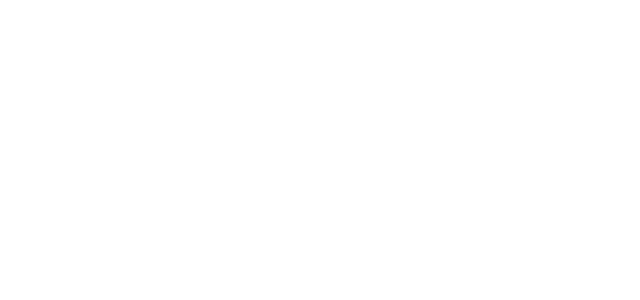
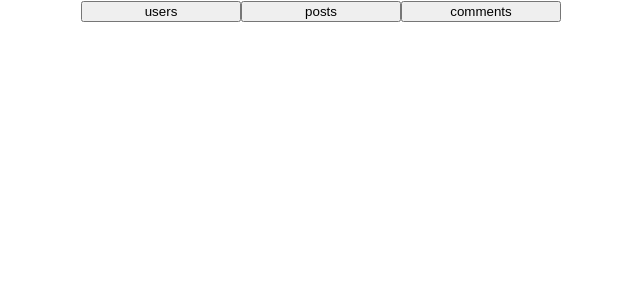
Before and after one commit to ktopchiev/fetch_data, a React (Create React App) app: page / in a window 1280 px wide. Shown: the top 300 px of the page, without its empty margins (319-959 px from the left). Built offline with nearby package versions, Linux system fonts and the light colour scheme; the HTML template or start-up script is replaced by a standard one.

Commit message:
main functionality done

```diff
--- a/src/App.js
+++ b/src/App.js
@@ -1,7 +1,60 @@
+import { useState } from "react";
+import Content from "./Content";
+import Navigation from "./Navigation";
+
 function App() {
+
+  const API_URL = "https://jsonplaceholder.typicode.com";
+  const USERS_URL = `${API_URL}/users`;
+  const POSTS_URL = `${API_URL}/posts`;
+  const COMMENTS_URL = `${API_URL}/comments`;
+
+  const [list, setList] = useState([]);
+
+  const fetchUsers = async () => {
+    try {
+      const response = await fetch(USERS_URL);
+      if (!response.ok) throw Error('Cannot receive data');
+      const itemsList = await response.json();
+      setList(itemsList);
+    } catch (err) {
+      console.log(err.message);
+    }
+  }
+
+  const fetchPosts = async () => {
+    try {
+      const response = await fetch(POSTS_URL);
+      if (!response.ok) throw Error('Cannot receive data');
+      const itemsList = await response.json();
+      setList(itemsList);
+    } catch (err) {
+      console.log(err.message);
+    }
+  }
+
+  const fetchComments = async () => {
+    try {
+      const response = await fetch(COMMENTS_URL);
+      if (!response.ok) throw Error('Cannot receive data');
+      const itemsList = await response.json();
+      setList(itemsList);
+    } catch (err) {
+      console.log(err.message);
+    }
+  }
+
   return (
     <div className="App">
+      <Navigation
+        fetchUsers={fetchUsers}
+        fetchPosts={fetchPosts}
+        fetchComments={fetchComments}
+      />
 
+      <Content
+        list={list}
+      />
     </div>
   );
 }
--- /dev/null
+++ b/src/Content.js
@@ -0,0 +1,14 @@
+import React from 'react'
+import List from './List'
+
+const Content = ({ list }) => {
+    return (
+        <main>
+            <List
+                list={list}
+            />
+        </main>
+    )
+}
+
+export default Content
--- /dev/null
+++ b/src/Item.js
@@ -0,0 +1,11 @@
+import React from 'react'
+
+const Item = (item) => {
+  return (
+    <li className='item'>
+        {JSON.stringify(item)}
+    </li>
+  )
+}
+
+export default Item
--- /dev/null
+++ b/src/List.js
@@ -0,0 +1,19 @@
+import React from 'react'
+import Item from './Item'
+
+const List = ({ list }) => {
+    return (
+        <ul>
+            {
+                list.map((item) =>
+                    <Item
+                        item={item}
+                    />
+                )
+            }
+
+        </ul>
+    )
+}
+
+export default List
--- /dev/null
+++ b/src/Navigation.js
@@ -0,0 +1,19 @@
+import React from 'react'
+
+const Navigation = ({fetchUsers, fetchPosts, fetchComments}) => {
+  return (
+    <nav className='listsNav'>
+        <button type='button' onClick={fetchUsers}>
+            users
+        </button>
+        <button type='button' onClick={fetchPosts}>
+            posts
+        </button>
+        <button type='button' onClick={fetchComments}>
+            comments
+        </button>
+    </nav>
+  )
+}
+
+export default Navigation
--- a/src/index.css
+++ b/src/index.css
@@ -1,4 +1,7 @@
 body {
+  display: flex;
+  justify-content: center;
+  align-items: center;
   margin: 0;
   font-family: -apple-system, BlinkMacSystemFont, 'Segoe UI', 'Roboto', 'Oxygen',
     'Ubuntu', 'Cantarell', 'Fira Sans', 'Droid Sans', 'Helvetica Neue',
@@ -11,3 +14,27 @@
   font-family: source-code-pro, Menlo, Monaco, Consolas, 'Courier New',
     monospace;
 }
+
+main {
+  display: flex;
+  justify-content: center;
+}
+
+nav.listNav {
+  display: flex;
+  justify-content: center;
+  align-items: center;
+}
+
+button {
+  size: 8rem;
+  display:inline-block;
+  width: 10rem;
+
+}
+
+button:hover,
+button:focus {
+  background-color: black;
+  color: white;
+}
```
